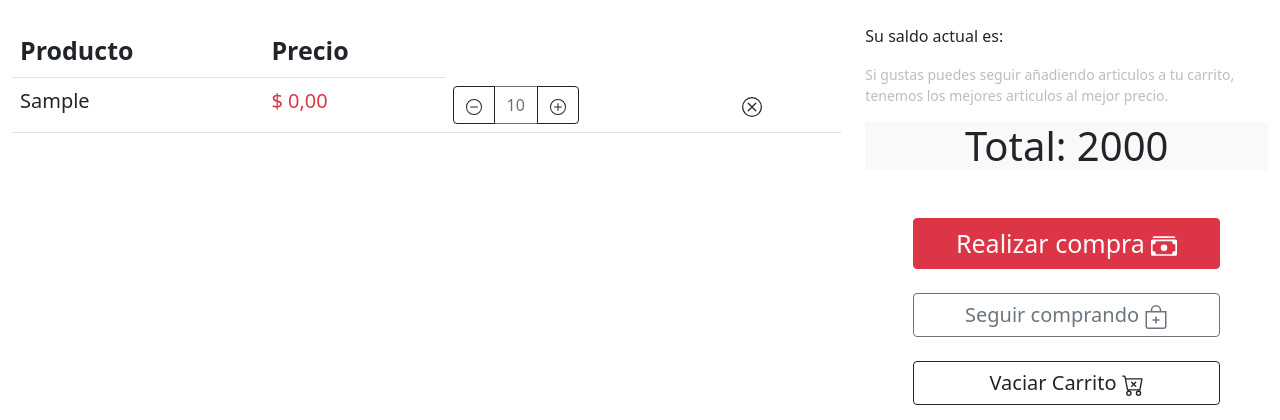
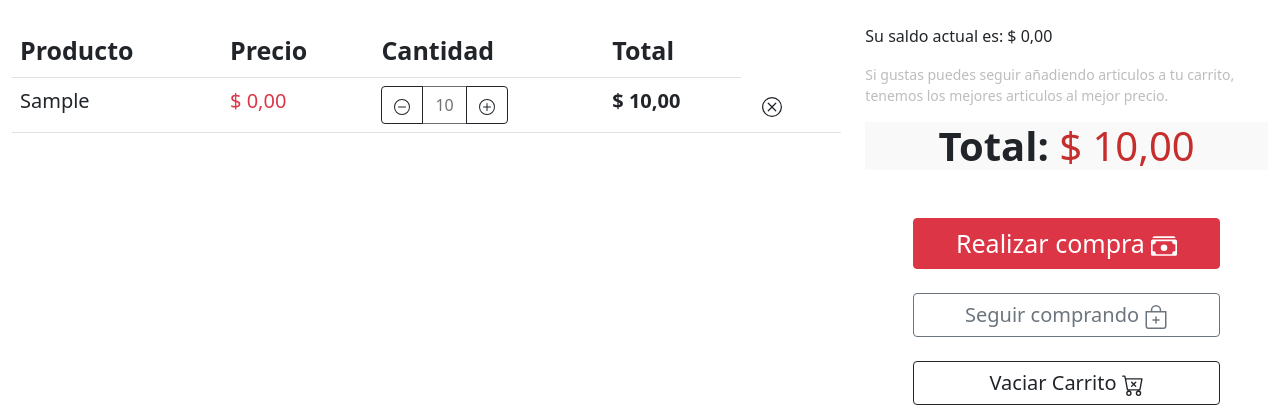
Before and after one commit to Josman1511/start_session, a PHP site: page /views/carritoCompras.php in a window 1280 px wide. Shown: the part 68-488 px from the top of the page. Run offline with PHP 8.4, Linux system fonts and the light colour scheme; the visitor is signed in with stand-in values (Sample User, id 1); tables that the repository leaves empty or names only in its code hold one stand-in row (values such as "Sample post"); lists and menus that the app fills with data are empty.

Commit message:
avance con totales en el carrito

```diff
--- a/models/Carrito.php
+++ b/models/Carrito.php
@@ -11,12 +11,14 @@ class Carrito
         $productName = $currentProduct['articulo'];
         $productPrecio = $currentProduct['precio'];
         $productAmount = 1;
-        $query = "INSERT INTO carrito (product, purchase, amount, user_id) VALUES (:product, :purchase, :amount, :user_id)";
+        $productPrecioTotal = $currentProduct['precio'];
+        $query = "INSERT INTO carrito (product, purchase, amount, user_id, precio_total) VALUES (:product, :purchase, :amount, :user_id, :precio_total)";
         $add = $connection->getPDO()->prepare($query);
         $add->bindParam('product', $productName);
         $add->bindParam('purchase', $productPrecio);
         $add->bindParam('amount', $productAmount);
         $add->bindParam('user_id', $userId);
+        $add->bindParam('precio_total', $productPrecioTotal);
         $add->execute();
     }
 
@@ -24,7 +26,7 @@ class Carrito
     {
         $connection = new Connection();
         $query = $connection->getPDO()->prepare(
-            "SELECT id, product, purchase, amount FROM carrito WHERE user_id = :user_id");
+            "SELECT * FROM carrito WHERE user_id = :user_id");
         $query->bindParam('user_id', $currentUserId);
         $query->execute();
         $product = $query->fetchAll(PDO::FETCH_ASSOC);
@@ -54,18 +56,21 @@ class Carrito
         $connection = new Connection();
         $product = $this->getCurrentProduct($productId);
         $productAmount = $product['amount'];
+        $productPrecio = $product['purchase'];
         if (1 == $plusOrMenos) {
             $amount = $productAmount + 1;
+
         } elseif (2 == $plusOrMenos) {
             if (1 == $productAmount) {
                 throw new Exception('la cantidad de productos no puede ser 0');
             }
             $amount = $productAmount - 1;
         }
-
-        $query = $connection->getPDO()->prepare('UPDATE carrito SET amount = :amount WHERE id = :id');
+        $productPrecioTotal = $productPrecio * $amount;
+        $query = $connection->getPDO()->prepare('UPDATE carrito SET amount = :amount, precio_total = :precio_total WHERE id = :id');
         $query->bindParam('amount', $amount);
         $query->bindParam('id', $productId);
+        $query->bindParam('precio_total', $productPrecioTotal);
         $query->execute();
     }
 
@@ -86,6 +91,16 @@ class Carrito
         $query->bindParam('id', $userId);
         $query->execute();
     }
+
+    public function getTotalPrice(int $userId): float{
+        $connection = new Connection();
+        $query = $connection->getPDO()->prepare("SELECT SUM(precio_total) AS sumPrecioTotal FROM carrito WHERE user_id = :user_id");
+        $query->bindParam('user_id', $userId);
+        $query->execute();
+        $sum = $query->fetchAll(PDO::FETCH_ASSOC);
+        $precioTotal = $sum[0]['sumPrecioTotal'];
+        return (empty($precioTotal) ? "0" : $precioTotal);
+    }
 //public function PurchaseFromCarrito (int $productId, int $userId){
 //    $product = $this->getCurrentArticules($userId);
 //    $product =
--- a/views/carritoCompras.php
+++ b/views/carritoCompras.php
@@ -2,9 +2,13 @@
 session_start();
 require_once "../models/Carrito.php";
 require_once "../models/Connection.php";
-$productsCarrito = new Carrito();
-$products = $productsCarrito->getCurrentArticules($_SESSION['id']);
-
+$carrito = new Carrito();
+$connection = new Connection();
+$user = $connection->getUser($_SESSION['usuario']);
+$userBalance = number_format($user['saldo'],2,",", ".");
+$products = $carrito->getCurrentArticules($_SESSION['id']);
+$sumTotal = $carrito->getTotalPrice($_SESSION['id']);
+$precioTotal = "$ ". number_format($sumTotal,2, ",", ".");
 ?>
 <!doctype html>
 <html lang="en">
@@ -33,6 +37,8 @@ $products = $productsCarrito->getCurrentArticules($_SESSION['id']);
                 <tr style="font-size: 25px">
                     <th>Producto</th>
                     <th>Precio</th>
+                    <th>Cantidad</th>
+                    <th>Total</th>
 
                 </tr>
                 <?php
@@ -54,7 +60,7 @@ $products = $productsCarrito->getCurrentArticules($_SESSION['id']);
                                         <path d="M4 8a.5.5 0 0 1 .5-.5h7a.5.5 0 0 1 0 1h-7A.5.5 0 0 1 4 8z"/>
                                     </svg>
                                 </button>
-                                <button type="button" id="amountProduct" class="btn btn-outline-dark"
+                                <button type="button" id="amountProduct<?=$inCarrito['id']?>" class="btn btn-outline-dark"
                                         disabled><?= $inCarrito['amount'] ?></button>
                                 <button type="button" class="btn btn-outline-dark"
                                         onclick="plusAmountProduct(<?= $inCarrito['id'] ?>)">
@@ -66,6 +72,7 @@ $products = $productsCarrito->getCurrentArticules($_SESSION['id']);
                                 </button>
                             </div>
                         </th>
+                        <th id="precioTotal<?=$inCarrito['id']?>">$ <?= number_format($inCarrito['precio_total'], 2, ",", ".") ?></th>
                         <th>
                             <button type="submit" class="btn"
                                     onclick="deleteRow(this, <?= $inCarrito['id'] ?>)">
@@ -83,10 +90,10 @@ $products = $productsCarrito->getCurrentArticules($_SESSION['id']);
             </table>
         </div>
         <div class="col-md-4">
-            <p>Su saldo actual es: </p>
+            <p>Su saldo actual es: $ <?=$userBalance?> </p>
             <p style="color: #bdbdbd; font-size: 14px ">Si gustas puedes seguir añadiendo articulos a tu carrito,
                 tenemos los mejores articulos al mejor precio.</p>
-            <h1 class="text-center" style="background-color: #f9f9f9">Total: 2000</h1>
+            <h1 class="text-center" style="background-color: #f9f9f9; font-weight: bold" id="total">Total: <span style="font-weight: normal; color: #c62d2d"><?=$precioTotal?></span></h1>
             <div class="d-grid gap-2 m-md-5">
                 <button type="button" style="font-size: 25px" class="btn btn-danger">Realizar compra
                     <svg xmlns="http://www.w3.org/2000/svg" width="26" fill="currentColor" class="bi bi-cash-stack"
@@ -132,6 +139,7 @@ $products = $productsCarrito->getCurrentArticules($_SESSION['id']);
                     if ('exito' == data) {
                         var d = row.parentNode.parentNode.rowIndex;
                         document.getElementById("dsTable").deleteRow(d);
+                        sumTotal();
 
                     } else if (data == 'error') {
                         alert('Error');
@@ -142,26 +150,46 @@ $products = $productsCarrito->getCurrentArticules($_SESSION['id']);
 
     }
 
-</script>
-<script type="text/javascript">
     function plusAmountProduct(productId) {
         $.ajax(
             {
                 url: '../controllers/changeAmountProductCarrito.php?product_id=' + productId + '&subOrPlus=2',
                 success: function (data) {
-                    $("#amountProduct").html(data)
+                    $("#amountProduct" + productId).html(data);
+                    changeProductPrecioTotal(productId);
+                    sumTotal();
                 }
             }
         );
     }
-</script>
-<script type="text/javascript">
     function subAmountProduct(productId) {
         $.ajax(
             {
                 url: '../controllers/changeAmountProductCarrito.php?product_id=' + productId + '&subOrPlus=1',
                 success: function (data) {
-                    $("#amountProduct").html(data)
+                    $("#amountProduct" + productId).html(data);
+                    changeProductPrecioTotal(productId);
+                    sumTotal();
+                }
+            }
+        );
+    }
+    function changeProductPrecioTotal(productId){
+        $.ajax(
+            {
+                url: '../controllers/changeProductPrecioTotalCarrito.php?product_id=' + productId,
+                success: function (data){
+                    $("#precioTotal" + productId).html("$ " + data);
+                }
+            }
+        );
+    }
+    function sumTotal(){
+        $.ajax(
+            {
+                url: '../controllers/sumProductsPrecioTotal.php',
+                success: function (data){
+                    $("#total").html("Total: $ " + data )
                 }
             }
         );
```
Also changed, not shown: controllers/changeProductPrecioTotalCarrito.php (added, +7 -0 lines), controllers/sumProductsPrecioTotal.php (added, +7 -0 lines).
